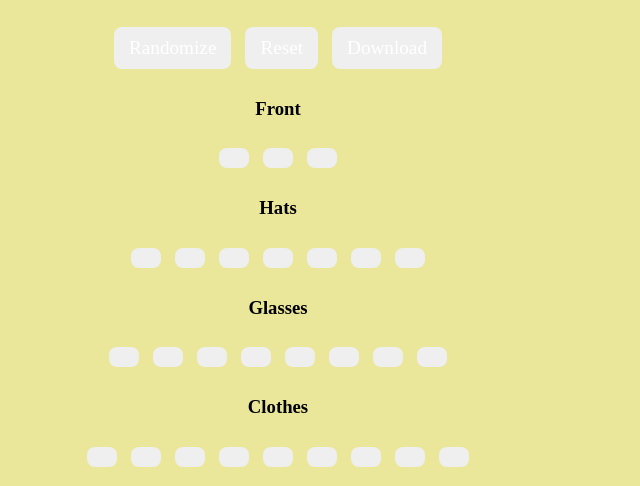
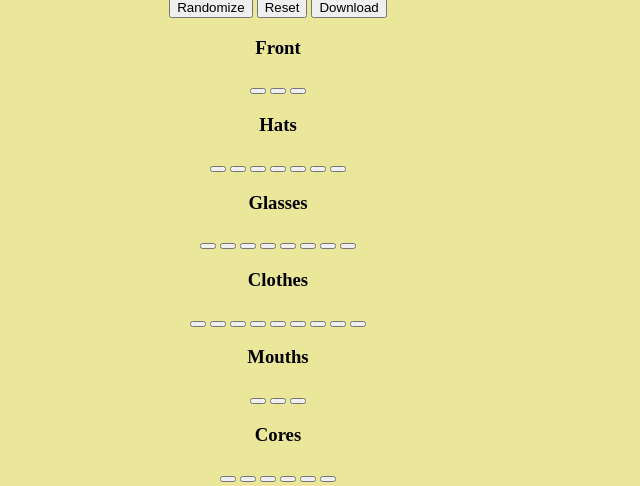
Before and after one commit to robissoxtt/Pinopfp, a plain HTML site: page index.html in a window 1280 px wide. Shown: the part 503-989 px from the top of the page, without its empty margins (362-1002 px from the left). Drawn offline with Linux system fonts and the light colour scheme; files whose address does not match are found by name.

Commit message:
Update style.css

```diff
--- a/style.css
+++ b/style.css
@@ -27,21 +27,3 @@ body {
     height: 100%;
     object-fit: contain;
 }
-
-.buttons-container {
-    margin-top: 20px;
-}
-
-button {
-    font-family: "Bangers", serif;
-    font-size: 1.2rem;
-    padding: 10px 15px;
-    border: none;
-    border-radius: 8px;
-    color: #fff;
-    cursor: pointer;
-    margin: 10px 5px;
-    transition: background-color 0.3s, transform 0.1s;
-}
-
-#
```
